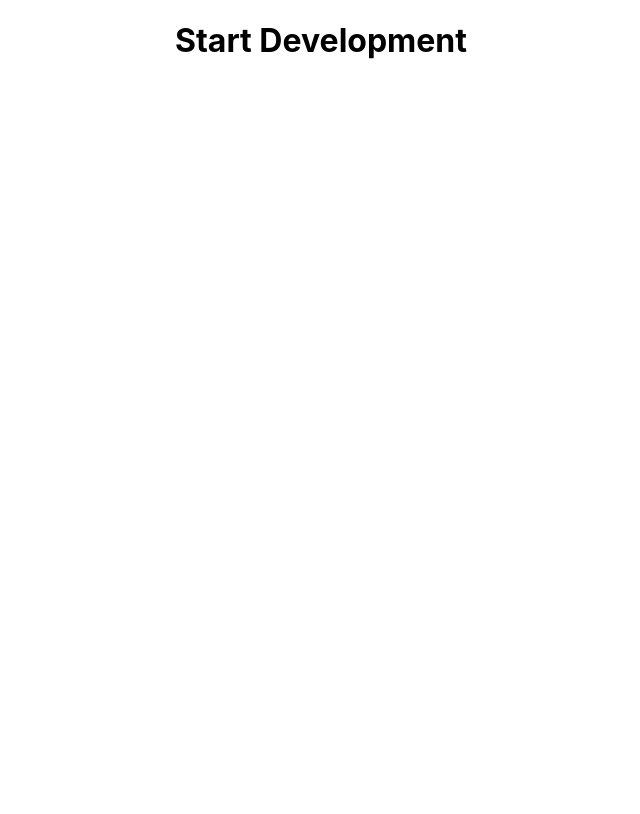
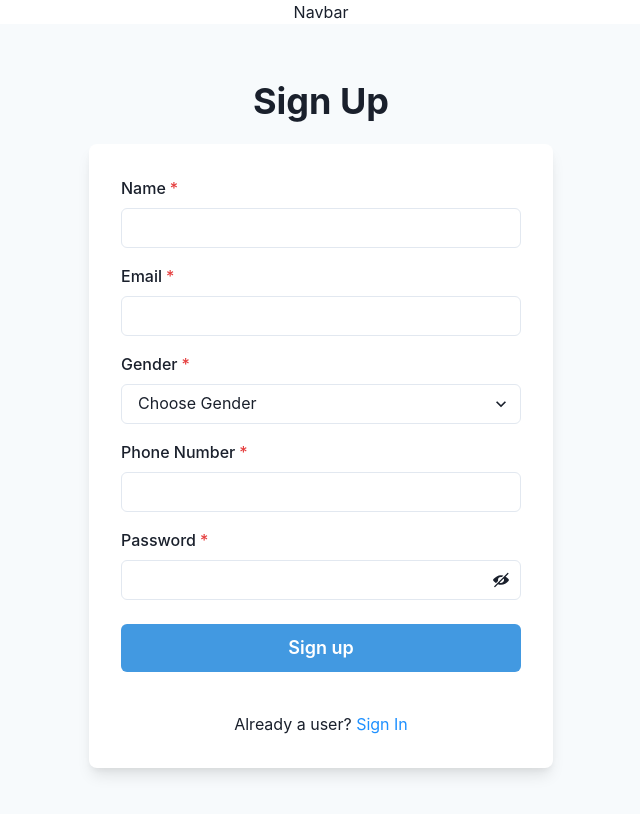
Before and after one commit to Ak-nut-47/Skill-Hub, a React (Create React App) app in the folder frontend/: page /signup in a window 1280 px wide. Shown: the top 814 px of the page, without its empty margins (319-959 px from the left). Built offline with nearby package versions, Linux system fonts and the light colour scheme; a web font is replaced by a local one.

Commit message:
Signup and signin frontend

```diff
--- a/frontend/package.json
+++ b/frontend/package.json
@@ -3,6 +3,7 @@
   "version": "0.1.0",
   "private": true,
   "dependencies": {
+    "@chakra-ui/icons": "^2.1.0",
     "@chakra-ui/react": "^2.8.0",
     "@emotion/react": "^11.11.1",
     "@emotion/styled": "^11.11.0",
--- a/frontend/src/App.js
+++ b/frontend/src/App.js
@@ -1,9 +1,12 @@
 import './App.css';
+import { Navbar } from './Components/Navbar';
+import { MainRoutes } from './Routes/MainRoutes';
 
 function App() {
   return (
     <div className="App">
-      <h1>Start Development</h1>
+      <Navbar />
+      <MainRoutes/>
     </div>
   );
 }
--- /dev/null
+++ b/frontend/src/Components/Navbar.jsx
@@ -0,0 +1,7 @@
+import React from 'react'
+
+export const Navbar = () => {
+  return (
+    <div>Navbar</div>
+  )
+}
--- /dev/null
+++ b/frontend/src/Pages/Signin.jsx
@@ -0,0 +1,129 @@
+import { ViewIcon, ViewOffIcon } from "@chakra-ui/icons";
+import {
+  Flex,
+  Box,
+  FormControl,
+  FormLabel,
+  Heading,
+  Input,
+  Checkbox,
+  Stack,
+  Button,
+  Link,
+  Text,
+  useColorModeValue,
+  InputRightElement,
+  InputGroup,
+} from "@chakra-ui/react";
+import axios from "axios";
+import { useState } from "react";
+import { NavLink, useNavigate } from "react-router-dom";
+
+export const Signin = () => {
+  const [email, setEmail] = useState("");
+  const [password, setPassword] = useState("");
+  const [showPassword, setShowPassword] = useState(false);
+  const navigate=useNavigate();
+
+  const submitLogin = () => {
+    const payload = {
+      email,
+      password,
+    };
+
+
+    setEmail("");
+    setPassword("");
+  };
+
+  return (
+    <Flex
+      minH={"70vh"}
+      align={"center"}
+      justify={"center"}
+      bg={useColorModeValue("gray.50", "gray.800")}
+    >
+      <Stack
+        //border={"1px solid red"}
+        w={"1000px"}
+        spacing={8}
+        mx={"auto"}
+        maxW={"lg"}
+        py={12}
+        px={6}
+      >
+        <Stack align={"center"}>
+          <Heading fontSize={"4xl"}>Sign In </Heading>
+        </Stack>
+
+        <Box
+          rounded={"lg"}
+          bg={useColorModeValue("white", "gray.700")}
+          boxShadow={"lg"}
+          p={8}
+        >
+          <Stack spacing={4}>
+            <FormControl id="email" isRequired>
+              <FormLabel>Email</FormLabel>
+              <Input
+                type="email"
+                value={email}
+                onChange={(e) => setEmail(e.target.value)}
+              />
+            </FormControl>
+
+            <FormControl id="password" isRequired>
+              <FormLabel>Password</FormLabel>
+              <InputGroup>
+                <Input
+                  type={showPassword ? "text" : "password"}
+                  name="password"
+                  value={password}
+                  onChange={(e) => setPassword(e.target.value)}
+                />
+                <InputRightElement h={"full"}>
+                  <Button variant={"ghost"} onClick={() =>
+                        setShowPassword((showPassword) => !showPassword)
+                      }>
+                    {showPassword ? <ViewIcon /> : <ViewOffIcon />}
+                  </Button>
+                </InputRightElement>
+              </InputGroup>
+            </FormControl>
+
+            <Stack spacing={10}>
+              <Stack
+                direction={{ base: "column", sm: "row" }}
+                align={"start"}
+                justify={"space-between"}
+              >
+                <Checkbox>Remember me</Checkbox>
+                <Link color={"blue.400"}>Forgot password?</Link>
+              </Stack>
+
+              <Button
+                onClick={submitLogin}
+                bg={"blue.400"}
+                color={"white"}
+                _hover={{
+                  bg: "blue.500",
+                }}
+              >
+                Sign in
+              </Button>
+            </Stack>
+
+            <Stack pt={6}>
+              <Text align={"center"}>
+                If have no account?{" "}
+                <NavLink style={{ color: "dodgerblue" }} to="/signup">
+                  Sign Up
+                </NavLink>
+              </Text>
+            </Stack>
+          </Stack>
+        </Box>
+      </Stack>
+    </Flex>
+  );
+};
--- /dev/null
+++ b/frontend/src/Pages/Signup.jsx
@@ -0,0 +1,169 @@
+import React, { useState } from "react";
+import {
+  Flex,
+  Box,
+  FormControl,
+  InputRightElement,
+  Stack,
+  FormLabel,
+  Heading,
+  Input,
+  InputGroup,
+  Button,
+  Select,
+  Text,
+  useColorModeValue,
+} from "@chakra-ui/react";
+import { NavLink, useNavigate } from "react-router-dom";
+import { ViewIcon, ViewOffIcon } from "@chakra-ui/icons";
+import axios from "axios";
+
+export const Signup = () => {
+  const [name, setName] = useState("");
+  const [email, setEmail] = useState("");
+  const [phone, setPhone] = useState("");
+  const [gender, setGender] = useState("");
+  const [password, setPassword] = useState("");
+  const [showPassword, setShowPassword] = useState(false);
+
+  const navigate = useNavigate();
+
+  const handleSubmit = () => {
+    const payload = {
+      name,
+      email,
+      phone,
+      gender,
+      password,
+    };
+
+
+    setName("");
+    setEmail("");
+    setPhone("");
+    setGender("")
+    setPassword("");
+  };
+
+
+  return (
+    <Flex
+      // border={"1px solid "}
+      minH={"100vh"}
+      align={"center"}
+      justify={"center"}
+      bg={useColorModeValue("gray.50", "gray.800")}
+    >
+      <Stack
+        //border={"1px solid red"}
+        spacing={5}
+        mx={"auto"}
+        w={"1000px"}
+        maxW={"lg"}
+        py={8}
+        px={6}
+      >
+        <Stack align={"center"}>
+          <Heading fontSize={"4xl"} textAlign={"center"}>
+            Sign Up
+          </Heading>
+        </Stack>
+
+        <Box
+          rounded={"lg"}
+          bg={useColorModeValue("white", "gray.700")}
+          boxShadow={"lg"}
+          p={8}
+        >
+          <Stack spacing={4}>
+            <FormControl id="firstName" isRequired>
+              <FormLabel>Name</FormLabel>
+              <Input
+                type="text"
+                value={name}
+                name="name"
+                onChange={(e) => setName(e.target.value)}
+              />
+            </FormControl>
+
+            <FormControl id="email" isRequired>
+              <FormLabel>Email</FormLabel>
+              <Input
+                type="email"
+                name="email"
+                value={email}
+                onChange={(e) => setEmail(e.target.value)}
+              />
+            </FormControl>
+
+            <FormControl id="gender" isRequired>
+              <FormLabel>Gender</FormLabel>
+              <Select
+                value={gender}
+                onChange={(e) => setGender(e.target.value)}
+                name="gender"
+              >
+                <option value="">Choose Gender</option>
+                <option value="male">Male</option>
+                <option value="female">Female</option>
+              </Select>
+            </FormControl>
+
+            <FormControl id="phone" isRequired>
+              <FormLabel>Phone Number</FormLabel>
+              <Input
+                type="number"
+                value={phone}
+                onChange={(e) => setPhone(e.target.value)}
+                name="phone"
+              />
+            </FormControl>
+
+            <FormControl id="password" isRequired>
+              <FormLabel>Password</FormLabel>
+              <InputGroup>
+                <Input
+                  type={showPassword ? "text" : "password"}
+                  name="password"
+                  value={password}
+                  onChange={(e) => setPassword(e.target.value)}
+                />
+                <InputRightElement h={"full"}>
+                  <Button variant={"ghost"} onClick={() =>
+                    setShowPassword((showPassword) => !showPassword)
+                  }>
+                    {showPassword ? <ViewIcon /> : <ViewOffIcon />}
+                  </Button>
+                </InputRightElement>
+              </InputGroup>
+            </FormControl>
+
+            <Stack spacing={10} pt={2}>
+              <Button
+                onClick={handleSubmit}
+                loadingText="Submitting"
+                size="lg"
+                bg={"blue.400"}
+                color={"white"}
+                _hover={{
+                  bg: "blue.500",
+                }}
+              >
+                Sign up
+              </Button>
+            </Stack>
+
+            <Stack pt={6}>
+              <Text align={"center"}>
+                Already a user?{" "}
+                <NavLink style={{ color: "dodgerblue" }} to="/signin">
+                  Sign In
+                </NavLink>
+              </Text>
+            </Stack>
+          </Stack>
+        </Box>
+      </Stack>
+    </Flex>
+  );
+};
--- /dev/null
+++ b/frontend/src/Routes/MainRoutes.jsx
@@ -0,0 +1,65 @@
+import React from "react";
+import { Route, Routes } from "react-router-dom";
+import { Signin } from "../Pages/Signin";
+import { Signup } from "../Pages/Signup";
+
+
+export const MainRoutes = () => {
+  const PageRoutes = [
+    // {
+    //   path: "/",
+    //   element: <HomePage />,
+    // },
+    {
+      path: "/signin",
+      element: <Signin />,
+    },
+    {
+      path: "/signup",
+      element: <Signup />,
+    },
+    {
+      path: "*",
+      element: <h1>404 Page Not Found</h1>,
+    },
+  ];
+
+  const AdminPath = [
+
+  ];
+
+  return (
+    <Routes>
+      {PageRoutes.map((ele, key) => (
+        <Route
+          key={key}
+          path={ele.path}
+          element={
+            <>
+              {/* <Navbar /> {ele.element} <Footer /> */}
+              {ele.element}
+            </>
+          }
+        />
+      ))}
+
+      {AdminPath.map((ele, key) => (
+        <Route key={key} path={ele.path} element={<>{ele.element}</>} />
+      ))}
+
+      {/* <Route path="/" element={<Home />} />
+      <Route path="/signin" element={<Signin />} />
+      <Route path="/signup" element={<Signup />} />
+      <Route path="/buyproduct" element={<Buyproduct />} />
+      <Route path="/buyproduct/:id" element={<SingleProduct />} />
+      <Route path="/calculator" element={<Calculator />} />
+      <Route path="/payment" element={<Payment />} />
+
+      <Route path="/adminsignin" element={<AdminSignin />} />
+      <Route path="/adminsignup" element={<AdminSignup />} />
+      <Route path="/adminProperty" element={<Property />} />
+      <Route path="/addProperty" element={<AddProperty />} />
+      <Route path="/editProperty/:id" element={<EditProperty />} /> */}
+    </Routes>
+  );
+};
--- a/frontend/src/index.js
+++ b/frontend/src/index.js
@@ -3,12 +3,17 @@ import ReactDOM from 'react-dom/client';
 import './index.css';
 import App from './App';
 import reportWebVitals from './reportWebVitals';
+import {BrowserRouter} from "react-router-dom";
+import { ChakraProvider } from "@chakra-ui/react";
+
 
 const root = ReactDOM.createRoot(document.getElementById('root'));
 root.render(
-  <React.StrictMode>
-    <App />
-  </React.StrictMode>
+  <ChakraProvider>
+    <BrowserRouter>
+      <App />
+    </BrowserRouter>
+  </ChakraProvider>
 );
 
 // If you want to start measuring performance in your app, pass a function
```
Also changed, not shown: 1 other file (tests, documents, lock files or other folders).
